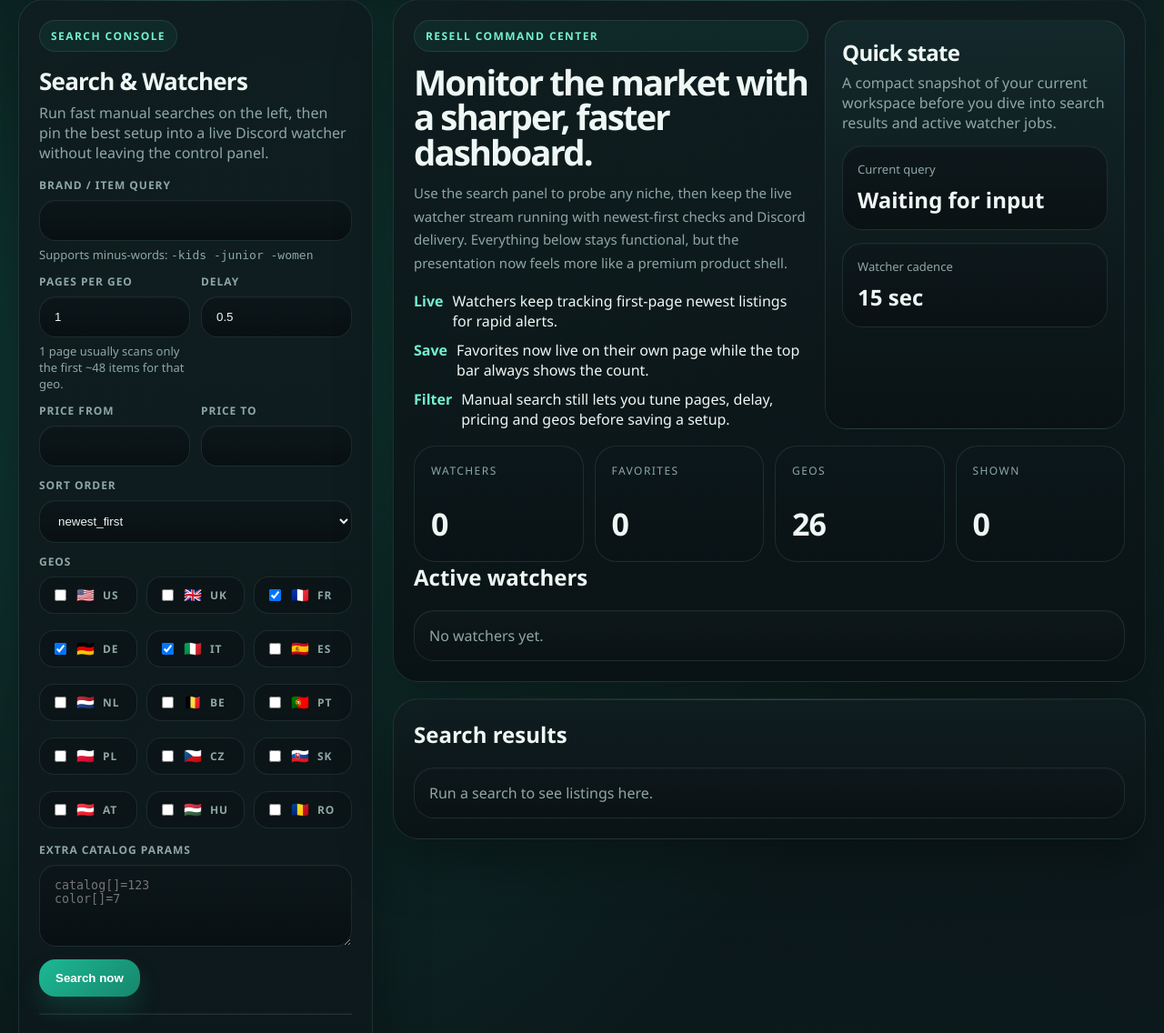
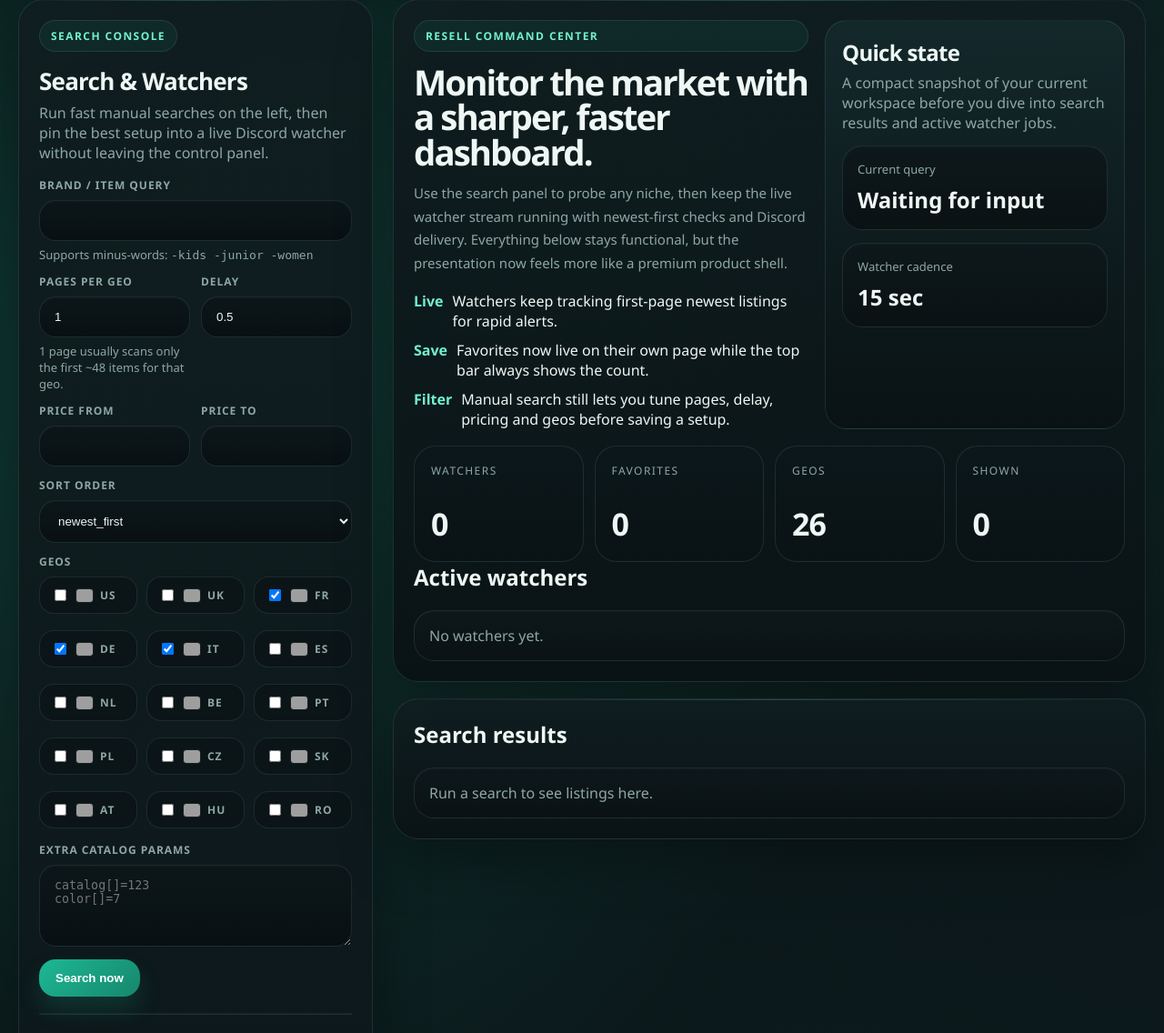
Before and after one commit to ttsshhaaa/vinted, a Flask app: page /dashboard in a window 1280 px wide. Shown: the part 235-1371 px from the top of the page at 91% size. Run offline with Flask 3, Linux system fonts and the light colour scheme; the visitor is signed in with stand-in values (Sample User, id 1); data comes from the database, SQL or seed files in the repository; data that the repository does not hold is empty; some libraries are stand-ins or nearby versions; grey boxes are pictures that could not be loaded.

Commit message:
Use flag icons for geo pills

```diff
--- a/app.py
+++ b/app.py
@@ -103,6 +103,36 @@ GEO_FLAGS = {
     "fi": "🇫🇮",
     "gr": "🇬🇷",
     "ie": "🇮🇪",
+}
+
+GEO_FLAG_CODES = {
+    "us": "us",
+    "uk": "gb",
+    "fr": "fr",
+    "de": "de",
+    "it": "it",
+    "es": "es",
+    "nl": "nl",
+    "be": "be",
+    "pt": "pt",
+    "pl": "pl",
+    "cz": "cz",
+    "sk": "sk",
+    "at": "at",
+    "hu": "hu",
+    "ro": "ro",
+    "hr": "hr",
+    "lt": "lt",
+    "ee": "ee",
+    "lu": "lu",
+    "lv": "lv",
+    "se": "se",
+    "si": "si",
+    "dk": "dk",
+    "fi": "fi",
+    "gr": "gr",
+    "ie": "ie",
+    "jp": "jp",
 }
 
 TRANSLATIONS = {
@@ -2029,6 +2059,7 @@ def dashboard():
         "dashboard.html",
         geo_options=GEO_DOMAINS,
         geo_flags=GEO_FLAGS,
+        geo_flag_codes=GEO_FLAG_CODES,
         defaults=defaults,
         watchers=watchers,
         favorites=favorites,
--- a/templates/base.html
+++ b/templates/base.html
@@ -183,6 +183,14 @@
       display: inline-block;
       min-width: 18px;
       text-align: center;
+    }
+    .flag-icon {
+      width: 18px;
+      height: 14px;
+      object-fit: cover;
+      border-radius: 3px;
+      box-shadow: 0 0 0 1px rgba(255,255,255,0.06);
+      flex: 0 0 auto;
     }
     .item-grid { display: grid; grid-template-columns: repeat(2, minmax(0,1fr)); gap: 16px; }
     .item-card img { width: 100%; height: 240px; object-fit: cover; border-radius: 18px; margin-bottom: 14px; background: #0a0f12; }
--- a/templates/dashboard.html
+++ b/templates/dashboard.html
@@ -46,7 +46,7 @@
         <label>Geos</label>
         <div class="geo-grid">
           {% for geo_code, geo_url in geo_options.items() %}
-          <label class="geo-pill"><input type="checkbox" name="geo" value="{{ geo_code }}" {% if geo_code in defaults.selected_geos %}checked{% endif %}><span class="flag-emoji">{{ geo_flags.get(geo_code, '') }}</span>{{ geo_code|upper }}</label>
+          <label class="geo-pill"><input type="checkbox" name="geo" value="{{ geo_code }}" {% if geo_code in defaults.selected_geos %}checked{% endif %}><img class="flag-icon" src="https://flagcdn.com/24x18/{{ geo_flag_codes.get(geo_code, geo_code) }}.png" alt="{{ geo_code|upper }} flag" loading="lazy">{{ geo_code|upper }}</label>
           {% endfor %}
         </div>
       </div>
@@ -98,7 +98,7 @@
         <label>Watcher geos</label>
         <div class="geo-grid">
           {% for geo_code, geo_url in geo_options.items() %}
-          <label class="geo-pill"><input type="checkbox" name="watcher_geo" value="{{ geo_code }}" {% if geo_code in defaults.watcher_selected_geos %}checked{% endif %}><span class="flag-emoji">{{ geo_flags.get(geo_code, '') }}</span>{{ geo_code|upper }}</label>
+          <label class="geo-pill"><input type="checkbox" name="watcher_geo" value="{{ geo_code }}" {% if geo_code in defaults.watcher_selected_geos %}checked{% endif %}><img class="flag-icon" src="https://flagcdn.com/24x18/{{ geo_flag_codes.get(geo_code, geo_code) }}.png" alt="{{ geo_code|upper }} flag" loading="lazy">{{ geo_code|upper }}</label>
           {% endfor %}
         </div>
       </div>
```
